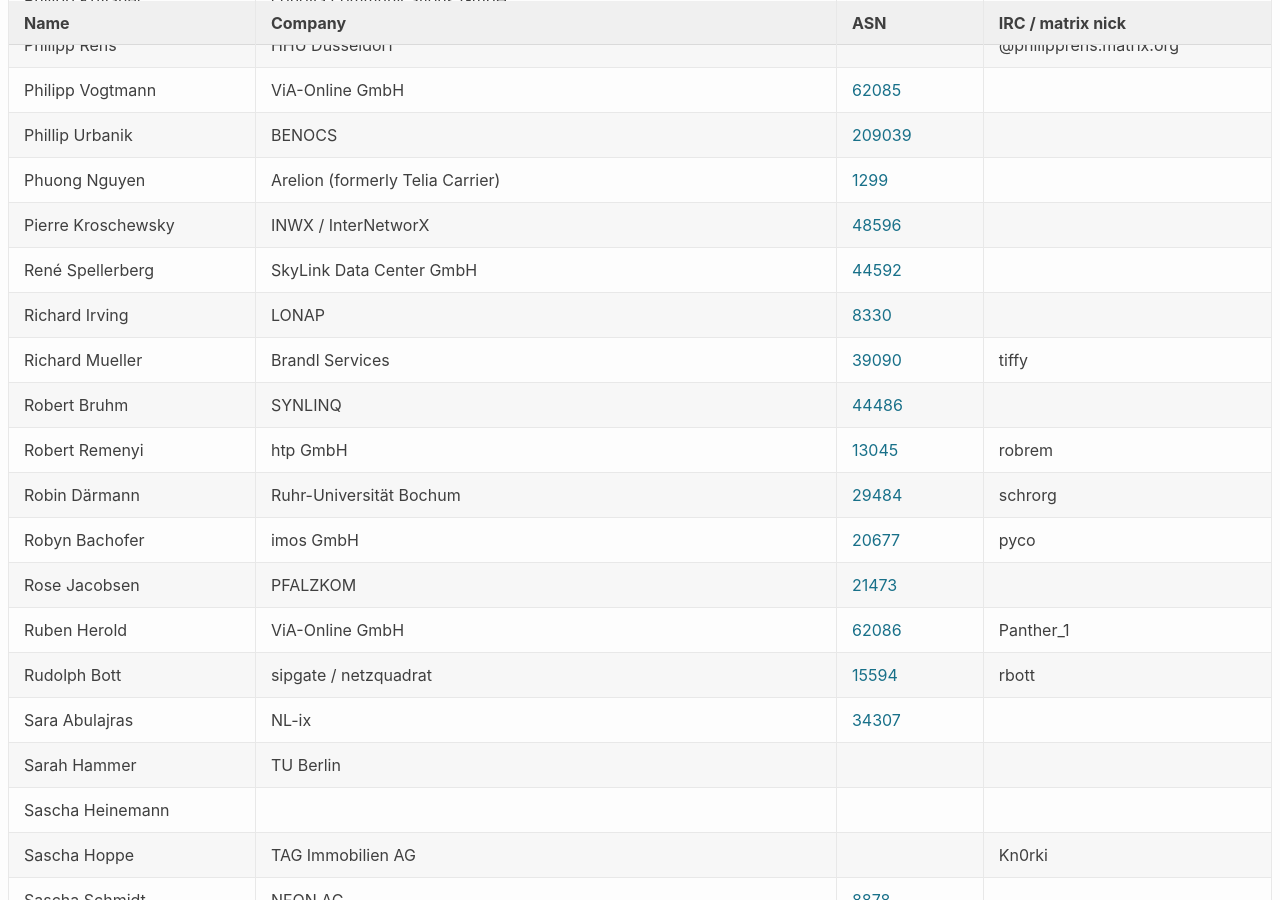
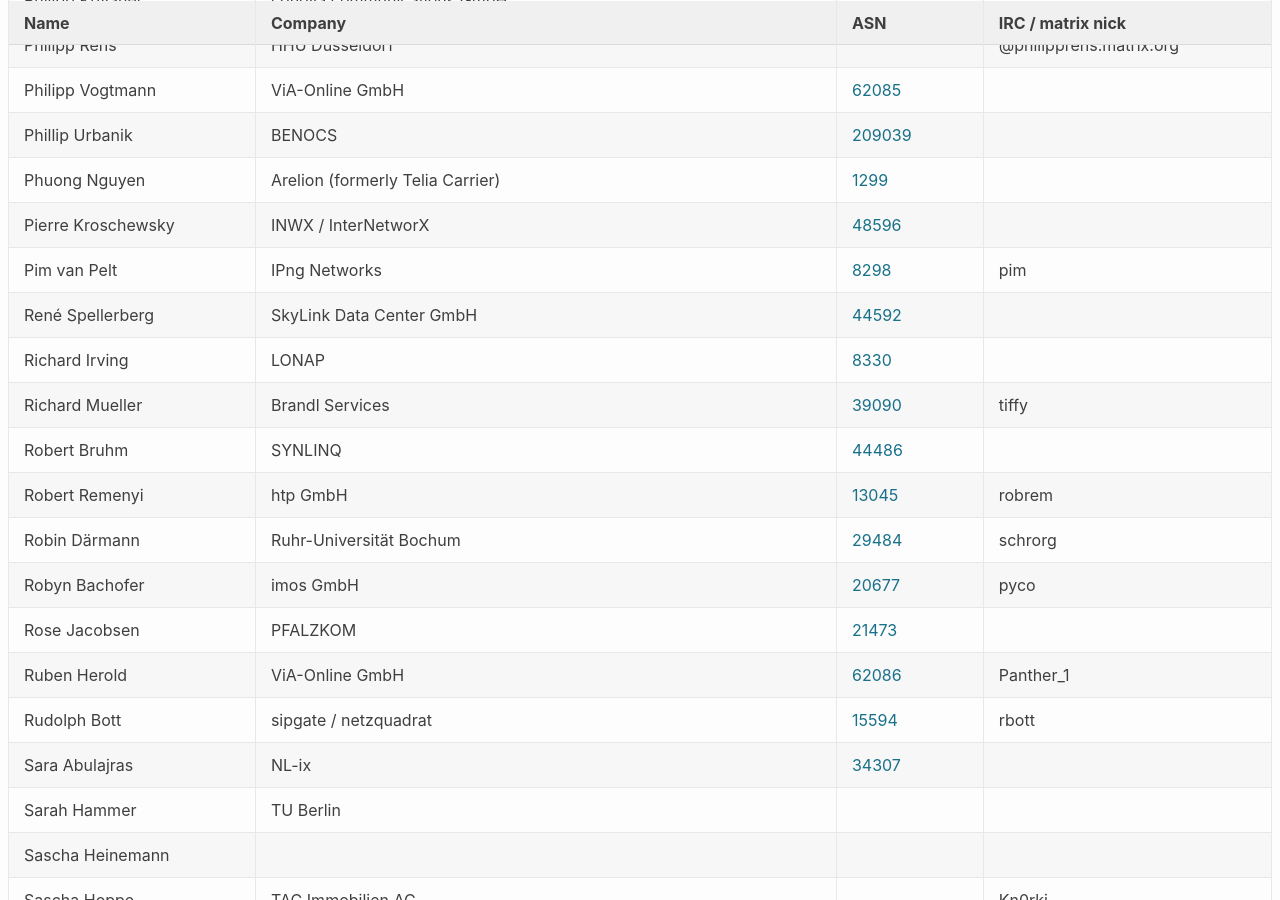
Before and after one commit to denog/pretix-attendeelist, a Jekyll site: the page built from denog16/index.markdown, in a window 1280 px wide and 900 px high, scrolled down 14965 px. Built offline with Jekyll 4.4.1, drawn with Linux system fonts in a browser that asks for light colours.

Commit message:
Latest data: Mon Oct 21 15:31:22 UTC 2024

```diff
--- a/_data/attendees_denog16_onsite.json
+++ b/_data/attendees_denog16_onsite.json
@@ -1992,6 +1992,12 @@
     "asn": "48596"
   },
   {
+    "name": "Pim van Pelt",
+    "company": "IPng Networks",
+    "irc": "pim",
+    "asn": "8298"
+  },
+  {
     "name": "René Spellerberg",
     "company": "SkyLink Data Center GmbH",
     "irc": null,
```
